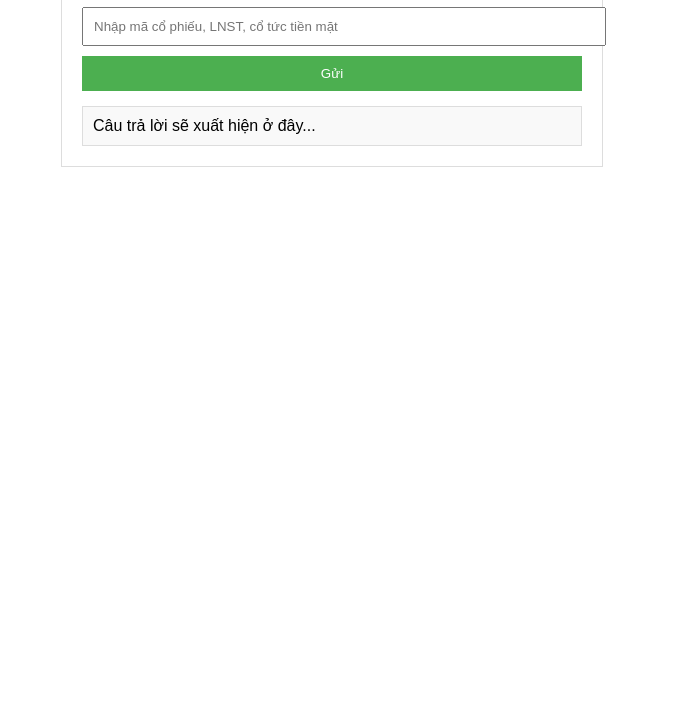
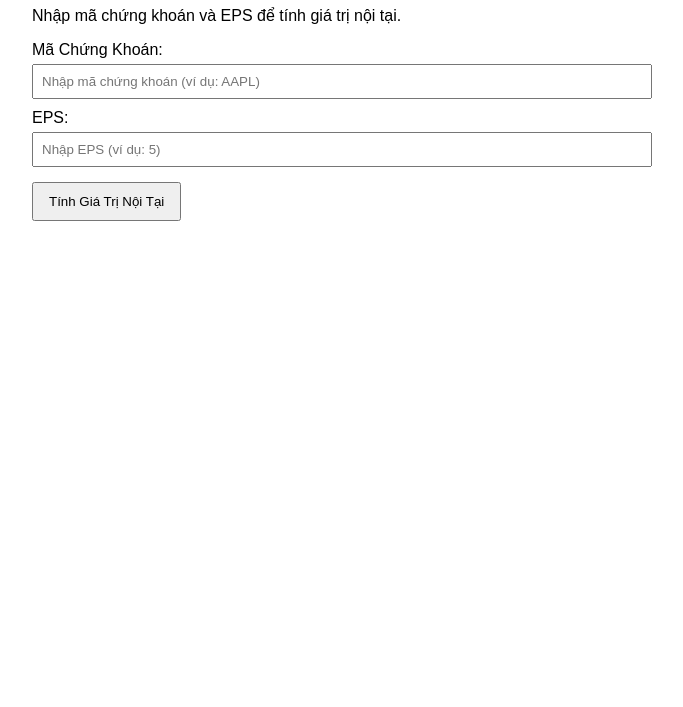
Before and after one commit to thanhson286/finos, a plain HTML site: page index.html in a window 1280 px wide. Shown: the part 93-800 px from the top of the page, without its empty margins (308-991 px from the left). Drawn offline with Linux system fonts and the light colour scheme.

Commit message:
Update index.html

```diff
--- a/index.html
+++ b/index.html
@@ -1,81 +1,69 @@
 <!DOCTYPE html>
-<html lang="en">
+<html lang="vi">
 <head>
     <meta charset="UTF-8">
     <meta name="viewport" content="width=device-width, initial-scale=1.0">
-    <title>Stock Valuation ChatGPT</title>
+    <title>Equity Valuation Advisor (EVA)</title>
     <style>
-        /* CSS để tạo giao diện chatbot */
-        #chatGPTContainer {
-            border: 1px solid #ddd;
-            padding: 20px;
-            margin: 20px auto;
-            max-width: 500px;
-            font-family: Arial, sans-serif;
-        }
-        #chatGPTContainer h3 {
-            color: #4CAF50;
-            text-align: center;
-        }
-        #chatInput {
-            width: 100%;
-            padding: 10px;
-            margin-bottom: 10px;
-        }
-        #sendButton {
-            padding: 10px 15px;
-            background-color: #4CAF50;
-            color: white;
-            border: none;
-            cursor: pointer;
-            width: 100%;
-        }
-        #chatResponse {
-            margin-top: 15px;
-            padding: 10px;
-            background-color: #f9f9f9;
-            border: 1px solid #ddd;
-        }
+        body { font-family: Arial, sans-serif; max-width: 600px; margin: auto; padding: 20px; }
+        label { display: block; margin-top: 10px; }
+        input[type="text"] { width: 100%; padding: 8px; margin-top: 5px; }
+        button { padding: 10px 15px; margin-top: 15px; cursor: pointer; }
+        #result { margin-top: 20px; font-weight: bold; color: green; }
     </style>
 </head>
 <body>
-    <!-- Giao diện ChatGPT cho định giá cổ phiếu -->
-    <div id="chatGPTContainer">
-        <h3>Định Giá Cổ Phiếu ChatGPT</h3>
-        <input type="text" id="chatInput" placeholder="Nhập mã cổ phiếu, LNST, cổ tức tiền mặt">
-        <button id="sendButton" onclick="handleChatGPT()">Gửi</button>
-        <div id="chatResponse">Câu trả lời sẽ xuất hiện ở đây...</div>
-    </div>
+    <h1>Equity Valuation Advisor (EVA)</h1>
+    <p>Nhập mã chứng khoán và EPS để tính giá trị nội tại.</p>
 
-    <!-- Script gọi OpenAI API -->
+    <label for="ticker">Mã Chứng Khoán:</label>
+    <input type="text" id="ticker" placeholder="Nhập mã chứng khoán (ví dụ: AAPL)">
+
+    <label for="eps">EPS:</label>
+    <input type="text" id="eps" placeholder="Nhập EPS (ví dụ: 5)">
+
+    <button onclick="fetchIntrinsicValue()">Tính Giá Trị Nội Tại</button>
+
+    <div id="result"></div>
+
     <script>
-        async function callGPT(prompt) {
-            const response = await fetch("https://api.openai.com/v1/completions", {
+        async function fetchIntrinsicValue() {
+            const apiKey = "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"; // Thay bằng API Key của bạn
+            const ticker = document.getElementById("ticker").value;
+            const eps = document.getElementById("eps").value;
+
+            if (!ticker || !eps) {
+                alert("Vui lòng nhập mã chứng khoán và EPS.");
+                return;
+            }
+
+            const prompt = `Calculate intrinsic value for stock ${ticker} with EPS of ${eps}.`;
+
+            try {
+                const response = await fetch("https://api.openai.com/v1/chat/completions", {
                     method: "POST",
                     headers: {
                         "Content-Type": "application/json",
-                    "Authorization": 'Bearer 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' // Thay YOUR_API_KEY bằng API Key của bạn
+                        "Authorization": "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"
                     },
                     body: JSON.stringify({
-                    model: "text-davinci-003", // Hoặc "gpt-4" nếu bạn có quyền truy cập
-                    prompt: 'Định giá cổ phiếu với thông tin: ${prompt}',
-                    max_tokens: 150
+                        model: "gpt-4",
+                        messages: [
+                            { "role": "system", "content": "You are Equity Valuation Advisor (EVA). Calculate intrinsic value by multiplying EPS by 15 and output in the format: INTRINSIC VALUE = [result]." },
+                            { "role": "user", "content": prompt }
+                        ],
+                        max_tokens: 50,
+                        temperature: 0
                     })
                 });
 
                 const data = await response.json();
-            return data.choices[0].text.trim();
-        }
+                const intrinsicValue = data.choices[0].message.content.trim();
 
-        async function handleChatGPT() {
-            const prompt = document.getElementById("chatInput").value;
-            document.getElementById("chatResponse").innerText = "Đang xử lý...";
-
-            try {
-                const response = await callGPT(prompt);
-                document.getElementById("chatResponse").innerText = response;
+                document.getElementById("result").innerText = `Kết quả: ${intrinsicValue}`;
             } catch (error) {
-                document.getElementById("chatResponse").innerText = "Có lỗi xảy ra. Vui lòng thử lại.";
+                console.error("Lỗi:", error);
+                document.getElementById("result").innerText = "Đã xảy ra lỗi khi tính toán giá trị.";
             }
         }
     </script>
```
Lines whose indentation alone changed are shown as unchanged.
